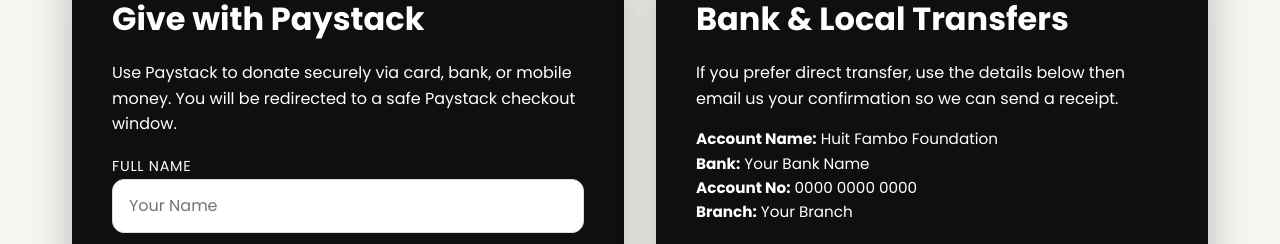
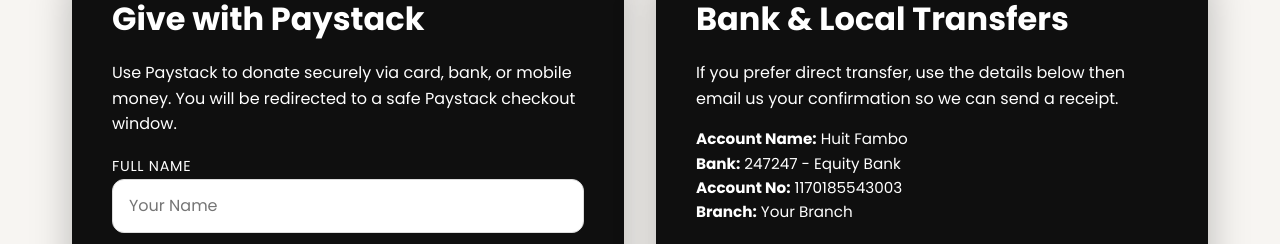
Before and after one commit to UNIFREELANCERS/HuitFamboFoundation, a website: page Donate.html in a window 1280 px wide. Shown: the part 1300-1544 px from the top of the page. Drawn offline with Linux system fonts and the light colour scheme.

```diff
--- a/Donate.html
+++ b/Donate.html
@@ -525,9 +525,9 @@
           <h3>Bank & Local Transfers</h3>
           <p>If you prefer direct transfer, use the details below then email us your confirmation so we can send a receipt.</p>
           <ul style="list-style:none; padding-left:0; font-size:0.95rem;">
-            <li><strong>Account Name:</strong> Huit Fambo Foundation</li>
-            <li><strong>Bank:</strong> Your Bank Name</li>
-            <li><strong>Account No:</strong> 0000 0000 0000</li>
+            <li><strong>Account Name:</strong> Huit Fambo</li>
+            <li><strong>Bank:</strong> 247247 - Equity Bank </li>
+            <li><strong>Account No:</strong> 1170185543003 </li>
             <li><strong>Branch:</strong> Your Branch</li>
           </ul>
           <p style="margin-top:1rem;">Send proof of payment or questions to <a style="color:var(--hf-yellow);" href="mailto:huitfambo01@gmail.com">huitfambo01@gmail.com</a>.</p>
```
